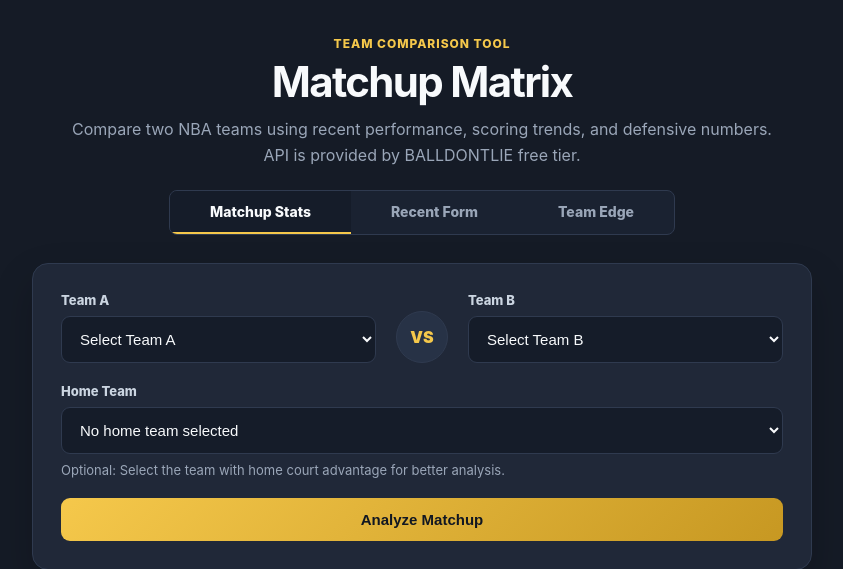
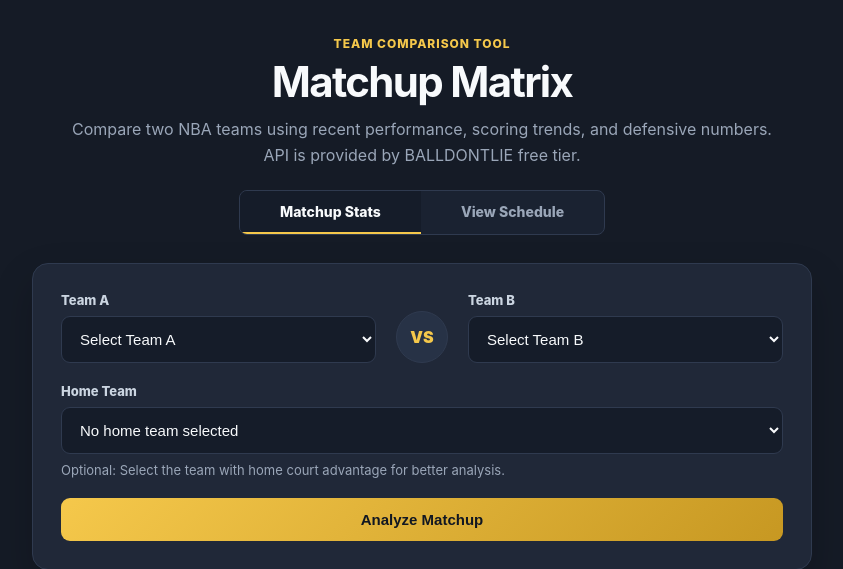
Before and after one commit to krugereth/nba_matchup_analyzer, a Flask app: page / in a window 1280 px wide. Shown: the part 64-633 px from the top of the page, without its empty margins (218-1061 px from the left). Run offline with Flask 3, Linux system fonts and the light colour scheme.

Commit message:
fix some wording/formatting

```diff
--- a/services/nba_api.py
+++ b/services/nba_api.py
@@ -172,6 +172,7 @@ def build_team_summary(team_name, team_lookup):
 
 
 def compare_recent_form(team_a, team_b, home_team=None):
+
     if team_a["wins"] > team_b["wins"]:
         edge_team = team_a["name"]
         reason = f"{team_a['name']} has the stronger recent record."
--- a/templates/index.html
+++ b/templates/index.html
@@ -13,8 +13,8 @@
 
     <section class="tabs">
         <span class="tab active">Matchup Stats</span>
-        <span class="tab">Recent Form</span>
-        <span class="tab">Team Edge</span>
+        <span class="tab">View Schedule</span>
+
     </section>
 
     <section class="compare-panel">
--- a/templates/result.html
+++ b/templates/result.html
@@ -114,7 +114,7 @@
 
             {% if matchup.home_team %}
                 <p class="home-note">
-                    Home team selected: <strong>{{ matchup.home_team }}</strong>
+                    Home team: <strong>{{ matchup.home_team }}</strong>
                 </p>
             {% endif %}
 
@@ -207,7 +207,7 @@
     </section>
 <section class="comparison-panel">
 
-    <h3>Recent games used in analysis</h3>
+    <h3>Recent Games</h3>
 
             <div class="recent-games-grid">
                 <div>
--- a/utils/predictor.py
+++ b/utils/predictor.py
@@ -29,7 +29,7 @@ def build_explanation(team_a, team_b, favored_team, home_team=None):
 
     if team_a["point_diff"] != team_b["point_diff"]:
         better_diff_team = team_a["name"] if team_a["point_diff"] > team_b["point_diff"] else team_b["name"]
-        reasons.append(f"{better_diff_team} has the better scoring margin")
+        reasons.append(f"{better_diff_team} has the better point differential")
 
     if team_a["avg_points_for"] != team_b["avg_points_for"]:
         better_offense_team = team_a["name"] if team_a["avg_points_for"] > team_b["avg_points_for"] else team_b["name"]
@@ -45,7 +45,7 @@ def build_explanation(team_a, team_b, favored_team, home_team=None):
     if not reasons:
         return "Both teams look very similar based on the recent games analyzed."
 
-    return f"{favored_team} is favored because " + ", ".join(reasons[:3]) + "."
+    return f"{favored_team} are favored because " + ", ".join(reasons[:3]) + "."
 
 
 def build_matchup_result(team_a, team_b, home_team=None):
```
